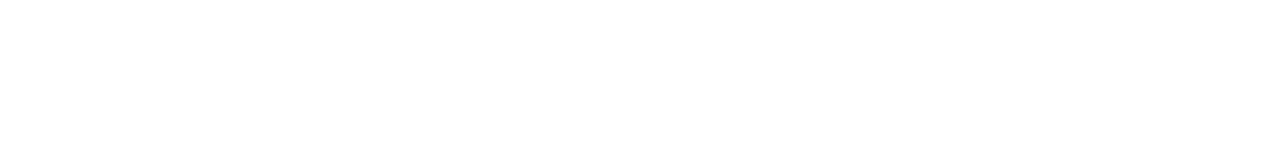
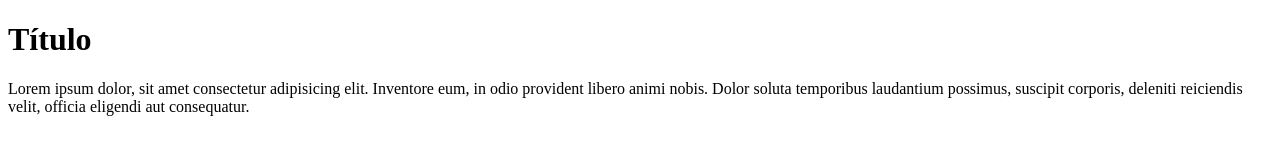
Before and after one commit to natalialopezguerra/mi_repositorio, a plain HTML site: page index.html in a window 1280 px wide. Drawn offline with Linux system fonts and the light colour scheme.

Commit message:
Agregue titulo y texto

```diff
--- a/index.html
+++ b/index.html
@@ -7,6 +7,7 @@
     <title>Document</title>
 </head>
 <body>
-
+    <h1>Título</h1>
+    <p>Lorem ipsum dolor, sit amet consectetur adipisicing elit. Inventore eum, in odio provident libero animi nobis. Dolor soluta temporibus laudantium possimus, suscipit corporis, deleniti reiciendis velit, officia eligendi aut consequatur.</p>
 </body>
 </html>
```
